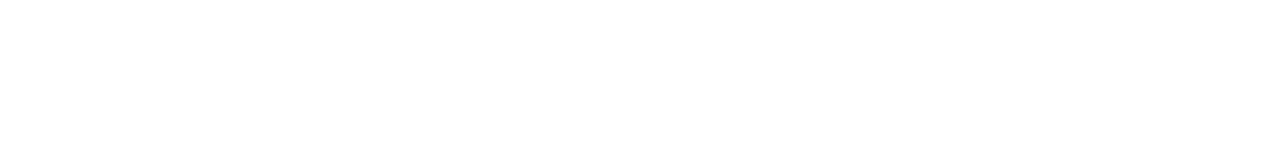
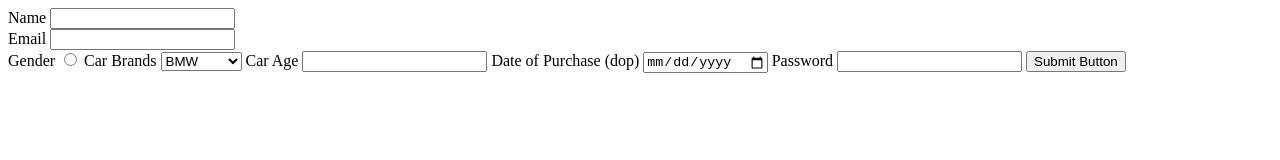
Before and after one commit to acciojob/car-insurance-form-SakT1122, a website: page main.html in a window 1280 px wide. Drawn offline with Linux system fonts and the light colour scheme.

Commit message:
created a submission

```diff
--- a/main.html
+++ b/main.html
@@ -10,6 +10,41 @@
 	<!-- the entire body must be written by student -->
     <script type="text/javascript" src="./script.js">
 </script>
+	<form method="post">
+		<label for="name">Name</label>
+		<input id="name" type="text" required>
+		<br>
+		<label>Email</label>
+		<input id="email" type="email" required>
+		<br>
+		<label>Gender</label>
+		<input name="gender" type="radio" required>
+		<label for="cars">Car Brands</label>
+		<select id="cars">
+			<option>BMW</option>
+			<option>Audi</option>
+			<option>Mercedez</option>
+		</select>
+		<label for="carage">Car Age</label>
+		<input id="carage" type="number" required>
+		<label for="dop">Date of Purchase (dop)</label>
+		<input id="dop" type="date" required>
+		<label for="password">Password</label>
+		<input id="password" type="password" required>
+		<button type="submit">Submit Button</button>
+
+	</form>
+
+
+
+
+
+
+
+
+
+
+
 
 </body>
 
```
